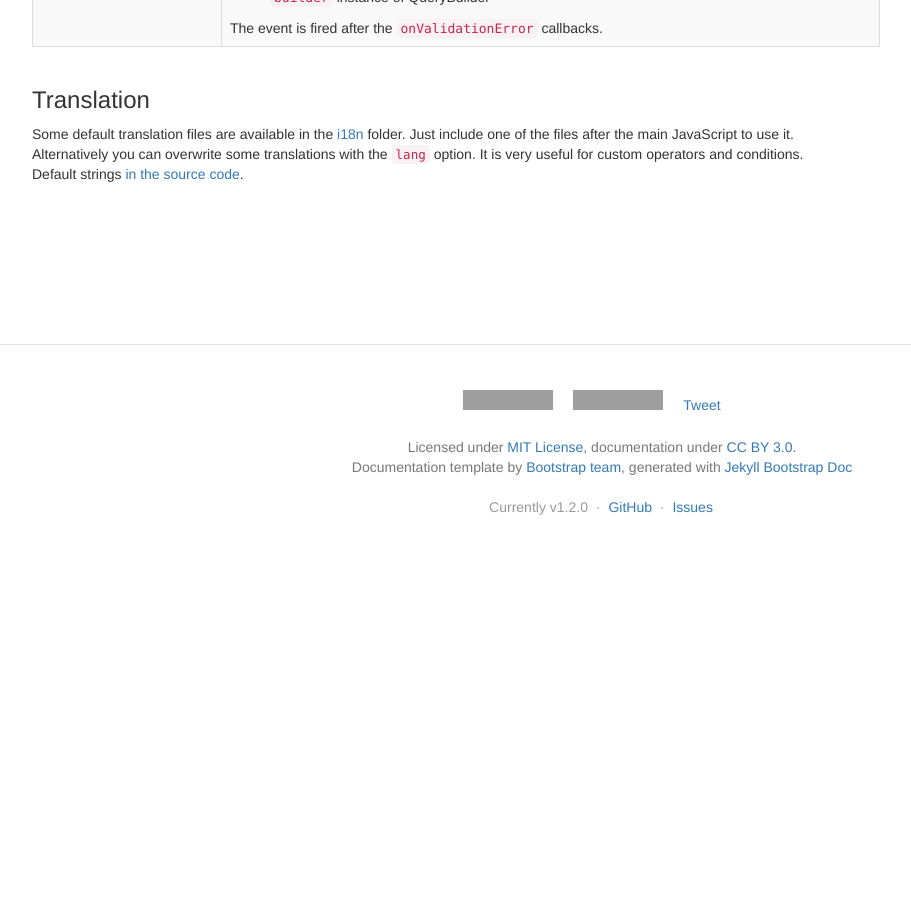
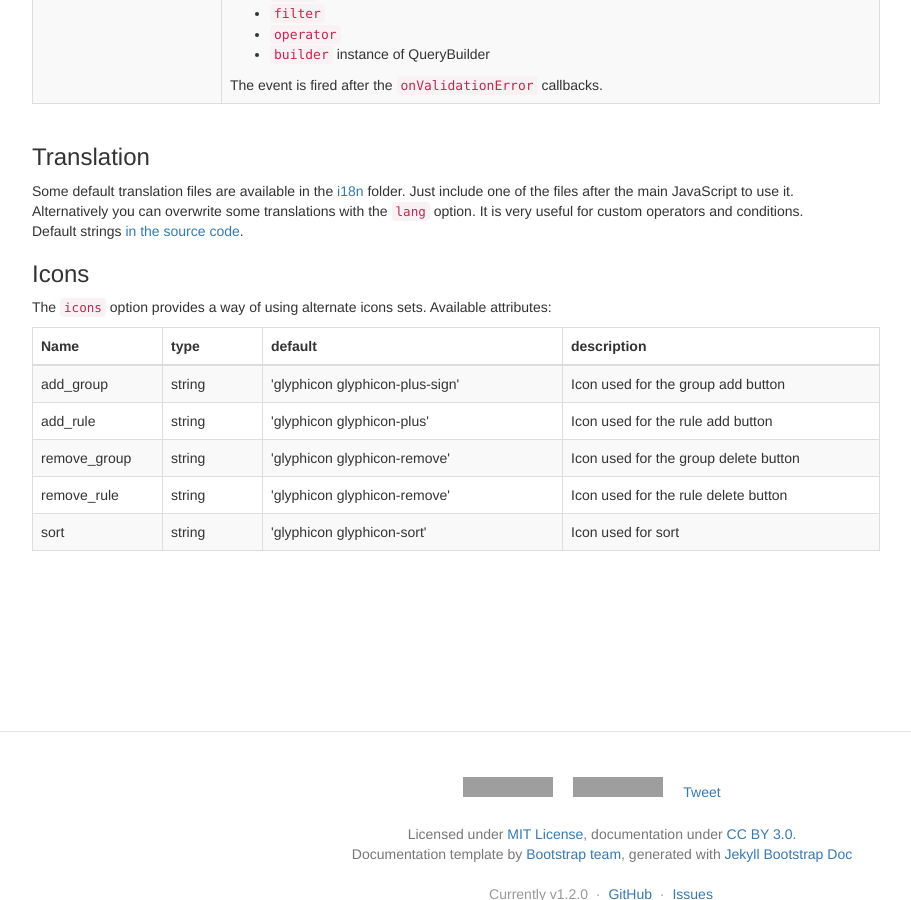
Before and after one commit to mistic100/jQuery-QueryBuilder, a Jekyll site: the page built from index.html, in a window 1280 px wide and 900 px high, scrolled down 6218 px. Shown: the whole window, without its empty margins (38-949 px from the left). Built offline with Jekyll 4.4.1, drawn with Linux system fonts in a browser that asks for light colours; nearby versions of some CDN libraries; comment, search, counter and statistics services are not loaded; before the commit the page ends 6785 px from its top, so only the background shows below that; some of the changed text lies outside the part shown; grey boxes are pictures that could not be loaded.

Commit message:
Adding documentation for icons option

```diff
--- a/index.html
+++ b/index.html
@@ -156,6 +156,12 @@ isHome: true
               <li><code>$rule</code> is the jQuery <code>&lt;li></code> element of the rule</li>
             </ul>
           </td>
+        </tr>
+        <tr>
+          <td>icons</td>
+          <td>object[]</td>
+          <td>glyphicons</td>
+          <td>Array of icon mappings. Defaults to using Glyphicons. <a href="#icons">See bellow</a>.</td>
         </tr>
       </tbody>
     </table>
@@ -516,6 +522,54 @@ $('#builder').queryBuilder('destroy')
   <p>Some default translation files are available in the <a href="https://github.com/mistic100/jQuery-QueryBuilder/tree/master/dist/i18n" target="_blank">i18n</a> folder. Just include one of the files after the main JavaScript to use it.<br>
   Alternatively you can overwrite some translations with the <code>lang</code> option. It is very useful for custom operators and conditions.<br>
   Default strings <a href="https://github.com/mistic100/jQuery-QueryBuilder/blob/master/src/query-builder.js#L96">in the source code</a>.</p>
+
+  <h3 id="icons">Icons</h3>
+  <p>The <code>icons</code> option provides a way of using alternate icons sets. Available attributes:</p>
+  <div class="table-responsive">
+    <table class="table table-bordered table-striped">
+      <thead>
+        <tr>
+          <th style="width: 130px;">Name</th>
+          <th style="width: 100px;">type</th>
+          <th style="width: 300px;">default</th>
+          <th>description</th>
+        </tr>
+      </thead>
+      <tbody>
+        <tr>
+          <td>add_group</td>
+          <td>string</td>
+          <td>'glyphicon glyphicon-plus-sign'</td>
+          <td>Icon used for the group add button</td>
+        </tr>
+        <tr>
+          <td>add_rule</td>
+          <td>string</td>
+          <td>'glyphicon glyphicon-plus'</td>
+          <td>Icon used for the rule add button</td>
+        </tr>
+        <tr>
+          <td>remove_group</td>
+          <td>string</td>
+          <td>'glyphicon glyphicon-remove'</td>
+          <td>Icon used for the group delete button</td>
+        </tr>
+        <tr>
+          <td>remove_rule</td>
+          <td>string</td>
+          <td>'glyphicon glyphicon-remove'</td>
+          <td>Icon used for the rule delete button</td>
+        </tr>
+        <tr>
+          <td>sort</td>
+          <td>string</td>
+          <td>'glyphicon glyphicon-sort'</td>
+          <td>Icon used for sort</td>
+        </tr>
+      </tbody>
+    </table>
+  </div>
+
 </section>
 
 <link href="{{site.github.url}}/dist/jQuery-QueryBuilder/dist/query-builder.min.css" rel="stylesheet">
```
